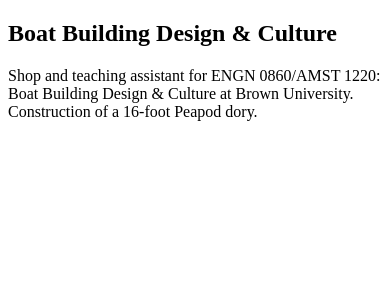
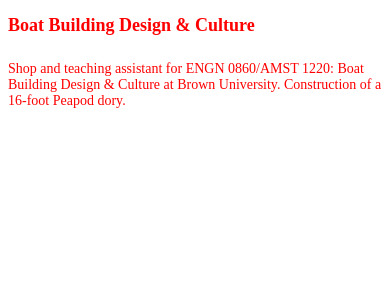
Before and after one commit to GeoffreyHazard/geoffreyhazard-site, a React (Create React App) app: page /boat in a window 390 px wide. Shown: the top 300 px of the page. Built offline with nearby package versions, Linux system fonts and the light colour scheme.

Commit message:
boat/index.css

```diff
--- /dev/null
+++ b/public/boat/index.css
@@ -0,0 +1,18 @@
+/* Make the webpage responsive */
+@media only screen and (max-width: 600px) {
+    /* Add responsive styles here for screens smaller than 600px */
+    h2 {
+      font-size: 18px; /* Decrease the font size for h2 */
+      padding-bottom: 10px; /* Add some padding to the bottom of h2 */
+    }
+
+    p {
+      font-size: 14px; /* Decrease the font size for p */
+      padding: 0; /* Remove any padding from p */
+    }
+  }
+
+  /* Turn the text red */
+  h2, p {
+    color: red;
+  }
--- a/public/boat/index.html
+++ b/public/boat/index.html
@@ -3,6 +3,7 @@
   <head>
     <meta charset="utf-8" />
     <link rel="icon" href="%PUBLIC_URL%/favicon.ico" />
+    <link rel="stylesheet" type="text/css" href="boat/index.css">
     <meta name="viewport" content="width=device-width, initial-scale=1" />
     <meta name="theme-color" content="#000000" />
     <meta
```
